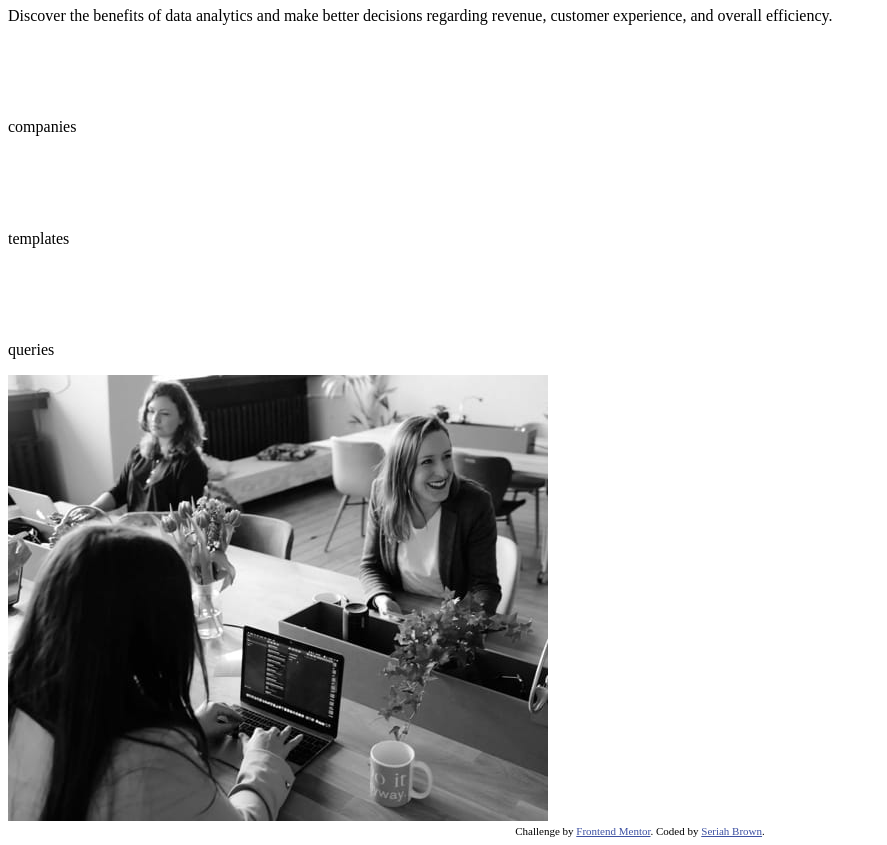
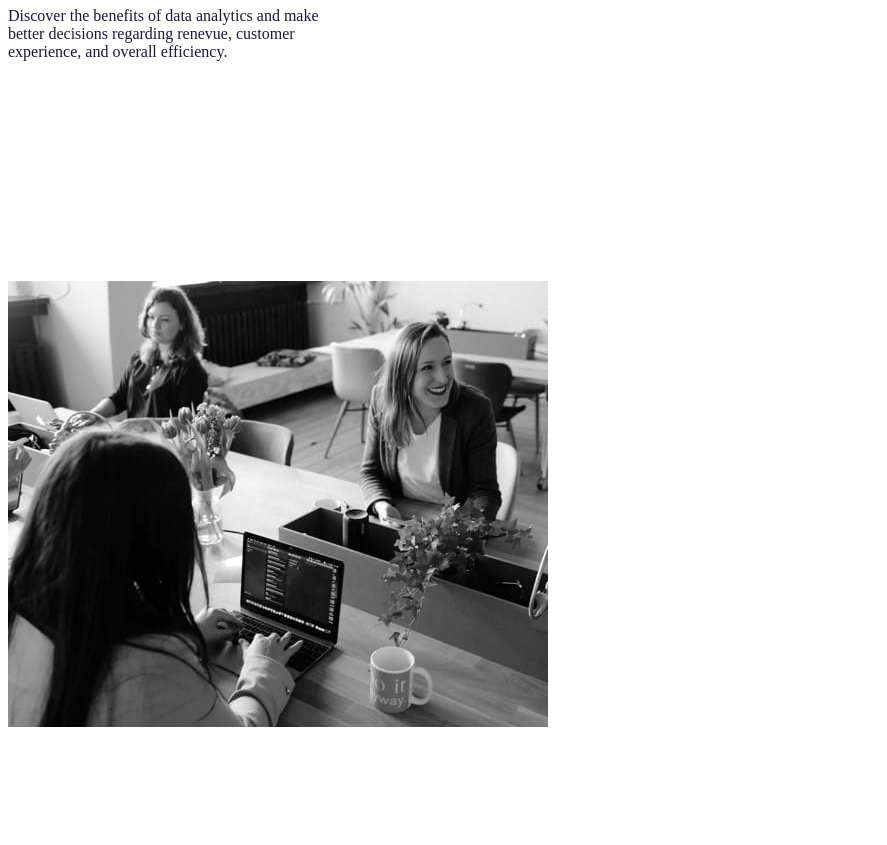
Before and after one commit to seriahbrown/StatsPreviewCard, a plain HTML site: page index.html in a window 1280 px wide. Shown: the part 73-918 px from the top of the page, without its empty margins (0-887 px from the left). After the commit the page ends 812 px from the top, so only its background shows below. Drawn offline with Linux system fonts and the light colour scheme.

Commit message:
Update index.html

```diff
--- a/index.html
+++ b/index.html
@@ -16,37 +16,42 @@
     .attribution a { color: hsl(228, 45%, 44%); }
   </style>
 </head>
+
 <body>
-  <div class="full">
-    <div class="card">
-        <h1>Get <span id="insight">insights</span> that help your business grow.</h1>
+  <div class="container">
 
-        <p>Discover the benefits of data analytics and make better decisions regarding revenue, customer
-        experience, and overall efficiency.</p>
+    <div class="card-content">
+      <h1>Get <span class="accent-word">insights</span> that help your business grow.</h1>
 
-        <span>
-          <h3 class="stats">10k+</h3>
+      <p class="business-description">Discover the benefits of data analytics and make <br> better decisions regarding renevue, customer <br> experience, and overall efficiency.</p>
+
+      <ul class="stats">
+        <li>
+          10k+
             <br>
-          <p>companies</p>
+          <p class="stats-description">COMPANIES</p>
+        </li>
 
-          <h3 class="stats">314</h3>
+        <li>
+          314
             <br>
-          <p>templates</p>
+          <p class="stats-description">TEMPLATES</p>
+        </li>
 
-          <h3 class="stats">12m+</h3>
+        <li>
+          12M+
             <br>
-          <p>queries</p>
-        </span>
+          <p class="stats-description">QUERIES</p>
+        </li>
+      </ul>
 
-        <div class="desktop-image">
-          <img src="images/image-header-desktop.jpg" alt="image-header-desktop" width="540" height="446">
-        </div>
+      <div class="image">
+        <img src="images/image-header-desktop.jpg" alt="image">
+      </div>
 
-        <div class="attribution">
-          Challenge by <a href="https://www.frontendmentor.io?ref=challenge" target="_blank">Frontend Mentor</a>.
-          Coded by <a href="#">Seriah Brown</a>.
-        </div>
     </div>
   </div>
+
 </body>
+
 </html>
```
